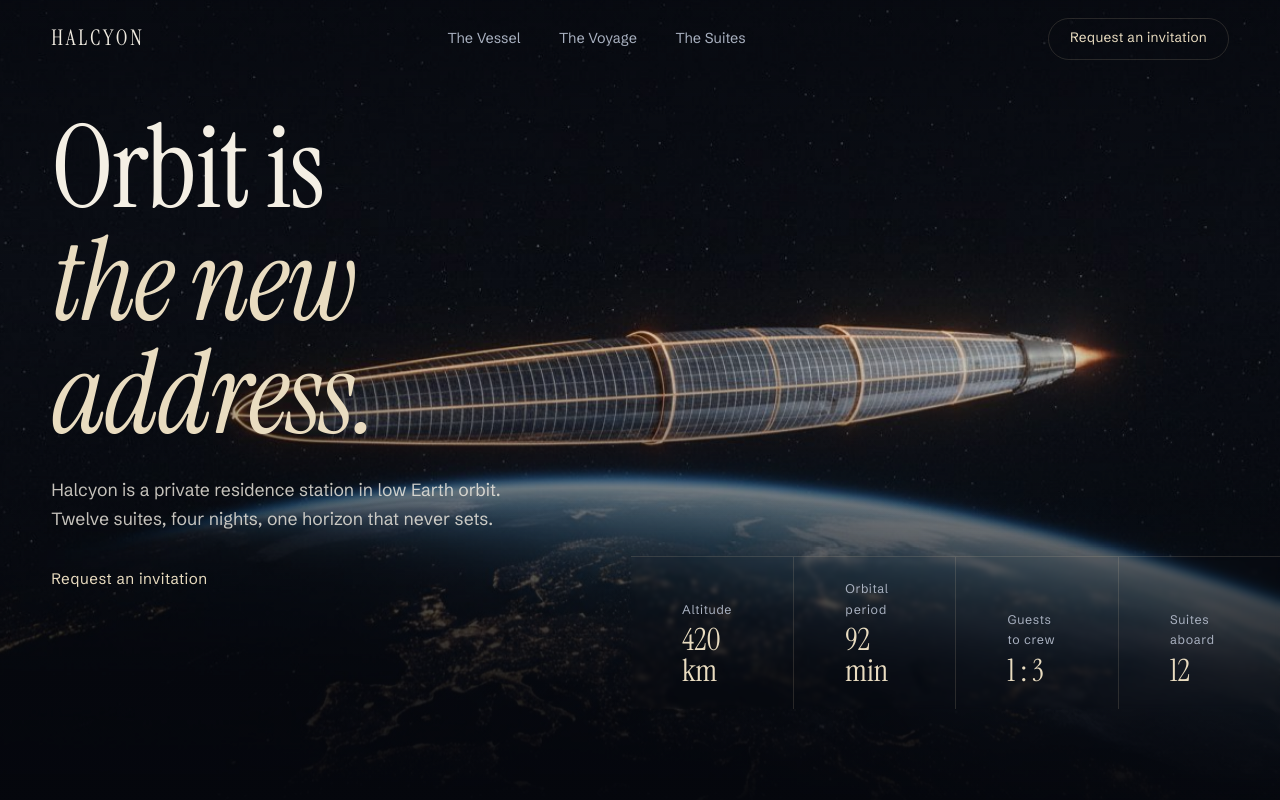
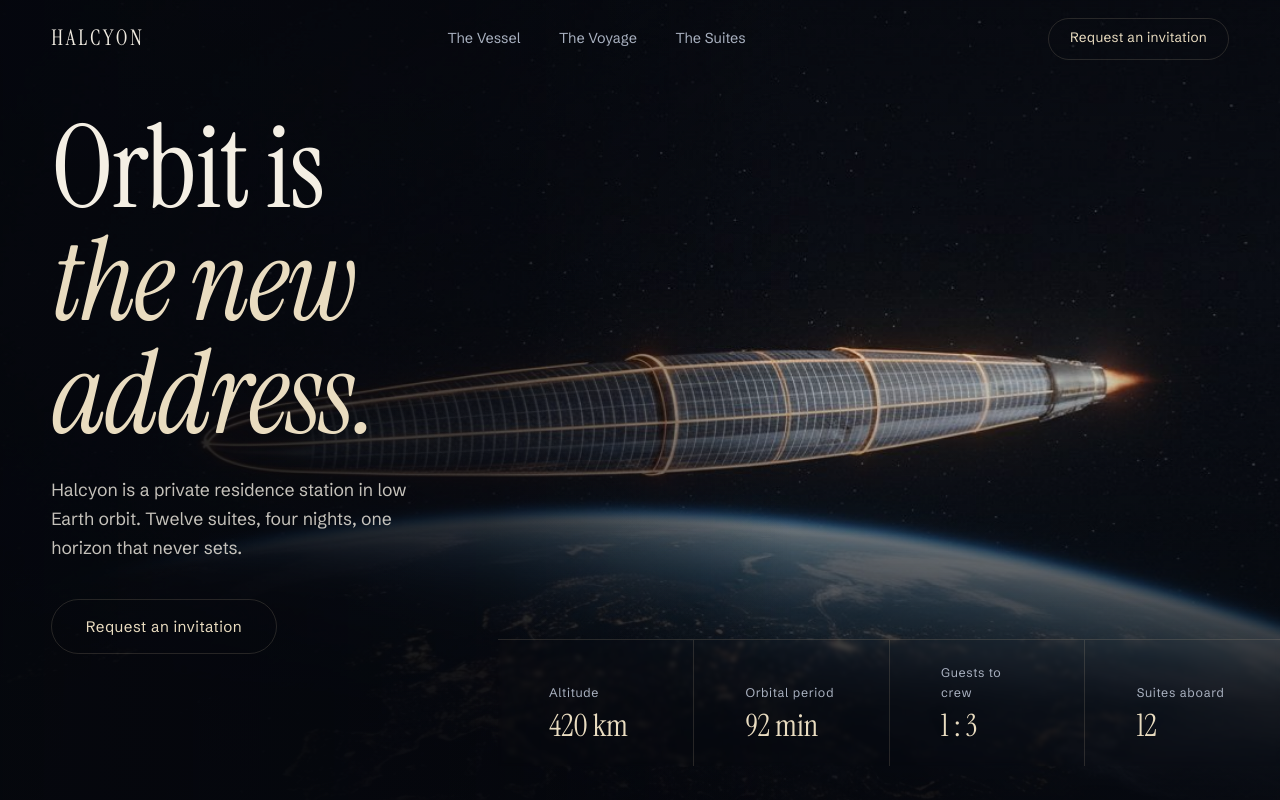
Before and after one commit to stewiefeh/halcyon-orbital, a plain HTML site: page index.html in a window 1280 px wide. Shown: the top 800 px of the page. Drawn offline with Linux system fonts and the light colour scheme.

Commit message:
Hero scrim and CTA, specs strip alignment, reveal robustness

```diff
--- a/css/style.css
+++ b/css/style.css
@@ -45,7 +45,8 @@ img{display:block;max-width:100%}
   animation:heroSettle 2.6s cubic-bezier(.19,1,.22,1) .1s forwards}
 @keyframes heroSettle{to{transform:scale(1.02);opacity:1}}
 .hero-scrim{position:absolute;inset:0;background:
-  linear-gradient(180deg,rgba(5,7,13,.55) 0%,rgba(5,7,13,0) 34%,rgba(5,7,13,.86) 82%,var(--void) 100%)}
+  linear-gradient(90deg,rgba(5,7,13,.9) 0%,rgba(5,7,13,.62) 38%,rgba(5,7,13,0) 62%),
+  linear-gradient(180deg,rgba(5,7,13,.55) 0%,rgba(5,7,13,0) 34%,rgba(5,7,13,.88) 80%,var(--void) 100%)}
 .hero-inner{position:relative;z-index:2;padding:0 var(--edge) clamp(5.5rem,14vh,9rem);max-width:var(--max)}
 .hero-title{font:400 clamp(3.4rem,9vw,7.6rem)/0.98 var(--serif);letter-spacing:-.015em;color:#f4efe4}
 .hero-title .line{display:block;overflow:hidden;padding-bottom:.08em;margin-bottom:-.08em}
@@ -57,16 +58,16 @@ img{display:block;max-width:100%}
 .hero-sub{margin-top:1.6rem;max-width:44ch;color:rgba(239,234,224,.82);font-size:1.1rem;
   opacity:0;animation:fade 1.2s ease 1.35s forwards}
 @keyframes fade{to{opacity:1}}
-.ghost{display:inline-block;margin-top:2rem;color:var(--champagne-hi);text-decoration:none;font-size:.95rem;letter-spacing:.03em;
-  padding-bottom:.35rem;background:linear-gradient(var(--champagne),var(--champagne)) bottom left/0 1px no-repeat;
-  transition:background-size .5s cubic-bezier(.19,1,.22,1);opacity:0;animation:fade 1.2s ease 1.6s forwards}
-.ghost:hover{background-size:100% 1px}
-.specs{position:relative;z-index:2;list-style:none;display:grid;grid-template-columns:repeat(4,1fr);
+.ghost{display:inline-block;margin-top:2.2rem;color:var(--champagne-hi);text-decoration:none;font-size:.95rem;letter-spacing:.03em;
+  padding:.9rem 2.1rem;border:1px solid var(--line);border-radius:999px;
+  transition:background .4s,color .4s,border-color .4s;opacity:0;animation:fade 1.2s ease 1.6s forwards}
+.ghost:hover{background:var(--champagne);color:var(--void);border-color:var(--champagne)}
+.specs{position:relative;z-index:2;width:100%;list-style:none;display:grid;grid-template-columns:repeat(4,1fr);
   border-top:1px solid var(--line);backdrop-filter:blur(2px)}
 .specs li{display:flex;flex-direction:column-reverse;gap:.3rem;padding:1.4rem var(--edge)}
 .specs li+li{border-left:1px solid var(--line)}
-.spec-n{font:400 clamp(1.5rem,2.4vw,2rem)/1 var(--serif);color:var(--champagne-hi)}
-.spec-l{font-size:.78rem;letter-spacing:.05em;color:var(--platinum)}
+.spec-n{font:400 clamp(1.5rem,2.4vw,2rem)/1.15 var(--serif);color:var(--champagne-hi);white-space:nowrap}
+.spec-l{font-size:.78rem;letter-spacing:.05em;color:var(--platinum);min-height:2.6em;display:flex;align-items:flex-end}
 
 /* shared */
 .wrap{max-width:var(--max);margin:0 auto;padding:0 var(--edge)}
--- a/js/main.js
+++ b/js/main.js
@@ -23,7 +23,7 @@
   /* reveals, used sparingly */
   const io = new IntersectionObserver(entries => {
     for (const e of entries) if (e.isIntersecting) { e.target.classList.add('on'); io.unobserve(e.target); }
-  }, { threshold: 0.18 });
+  }, { threshold: 0.08, rootMargin: '0px 0px -8% 0px' });
   document.querySelectorAll('.rv').forEach(el => io.observe(el));
 
   /* pinned voyage */
```
